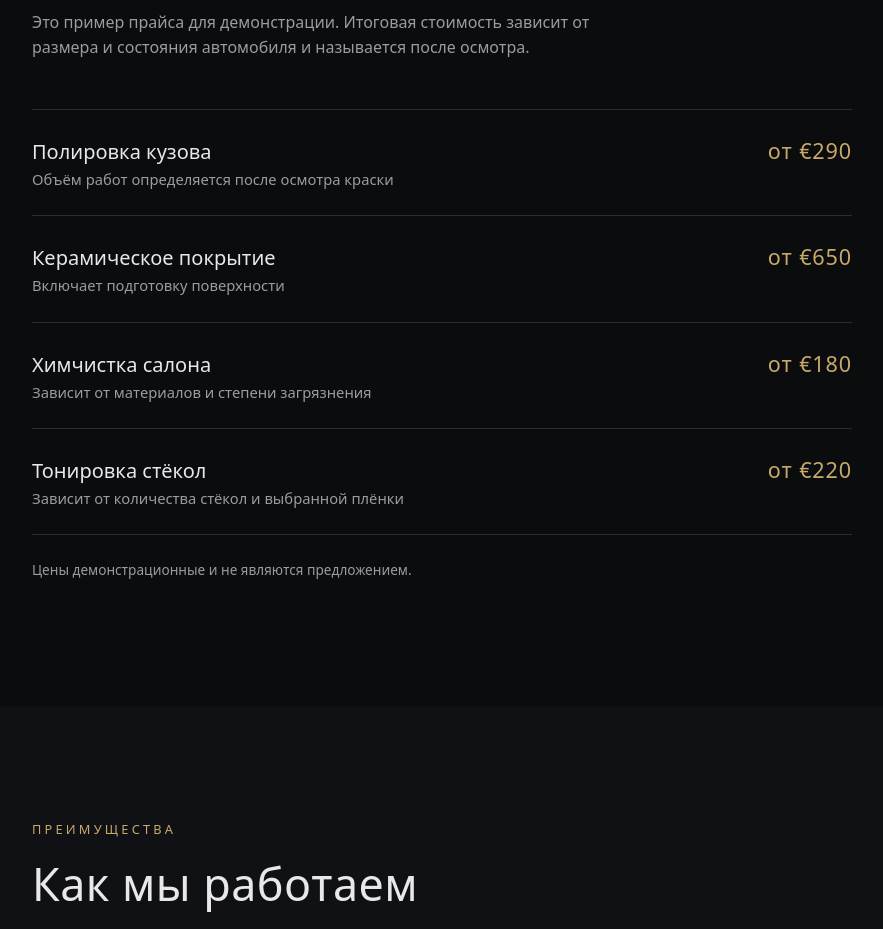
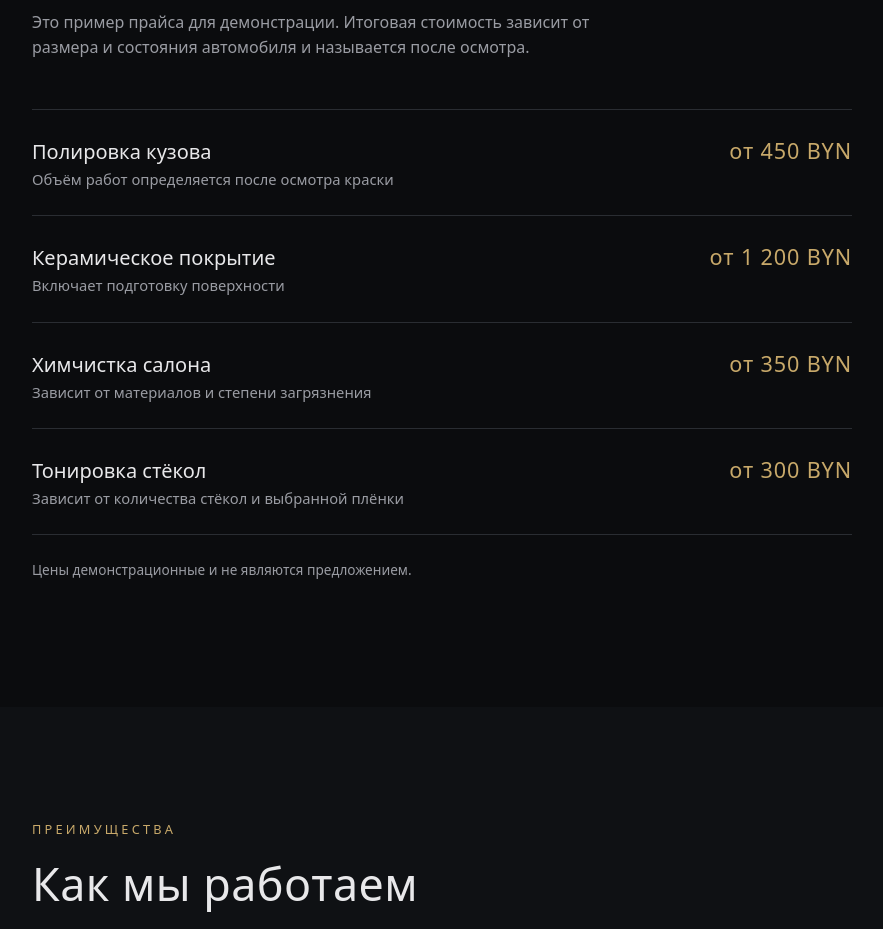
Before and after one commit to Azotix452/detailing-demo, a plain HTML site: page index.html in a window 1280 px wide. Shown: the part 4080-5009 px from the top of the page, without its empty margins (68-951 px from the left). Drawn offline with Linux system fonts and the light colour scheme.

Commit message:
Add files via upload

```diff
--- a/index.html
+++ b/index.html
@@ -187,7 +187,7 @@
               <h3>Полировка кузова</h3>
               <p>Объём работ определяется после осмотра краски</p>
             </div>
-            <span class="price">от €290</span>
+            <span class="price">от 450&nbsp;BYN</span>
           </li>
 
           <li class="price-row">
@@ -195,7 +195,7 @@
               <h3>Керамическое покрытие</h3>
               <p>Включает подготовку поверхности</p>
             </div>
-            <span class="price">от €650</span>
+            <span class="price">от 1&nbsp;200&nbsp;BYN</span>
           </li>
 
           <li class="price-row">
@@ -203,7 +203,7 @@
               <h3>Химчистка салона</h3>
               <p>Зависит от материалов и степени загрязнения</p>
             </div>
-            <span class="price">от €180</span>
+            <span class="price">от 350&nbsp;BYN</span>
           </li>
 
           <li class="price-row">
@@ -211,7 +211,7 @@
               <h3>Тонировка стёкол</h3>
               <p>Зависит от количества стёкол и выбранной плёнки</p>
             </div>
-            <span class="price">от €220</span>
+            <span class="price">от 300&nbsp;BYN</span>
           </li>
         </ul>
 
```
